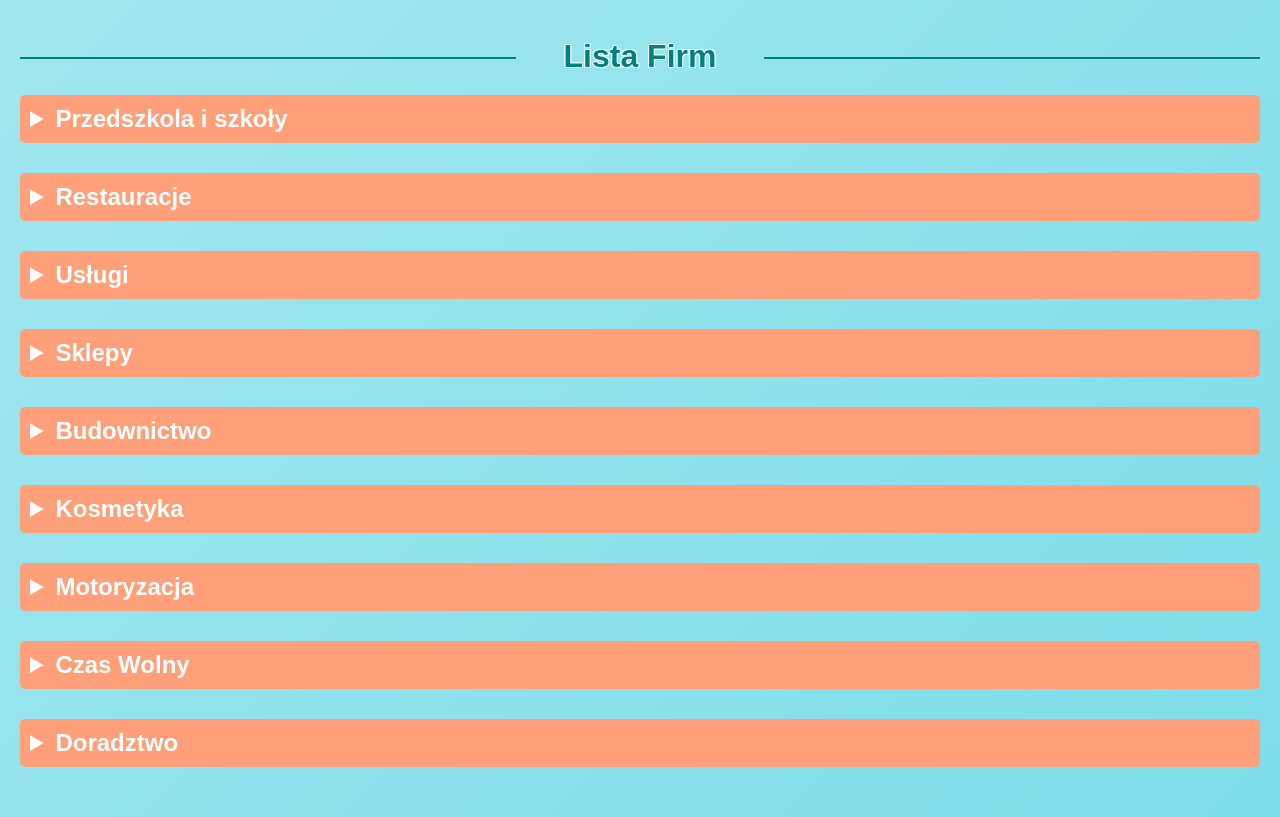
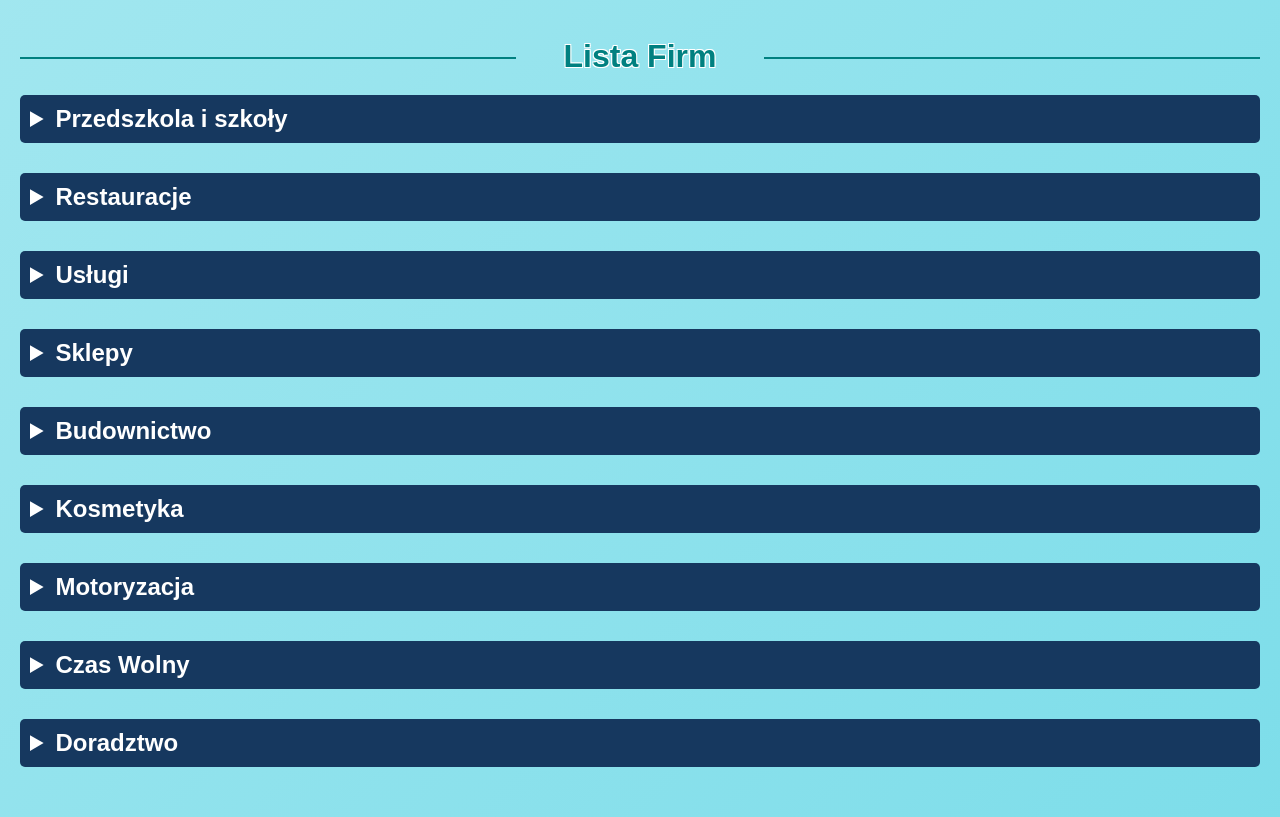
Before and after one commit to Jasiupl08/coposzkole, a plain HTML site: page index.html in a window 1280 px wide. Shown: the part 829-1646 px from the top of the page. Drawn offline with Linux system fonts and the light colour scheme.

Commit message:
Update index.html

```diff
--- a/index.html
+++ b/index.html
@@ -47,7 +47,7 @@
       font-weight: bold;
       cursor: pointer;
       padding: 10px;
-      background-color: #FFA07A; /* Lighter orange */
+      background-color: #16385f; /* Lighter orange */
       color: white;
       border-radius: 5px;
       margin-bottom: 10px;
```
